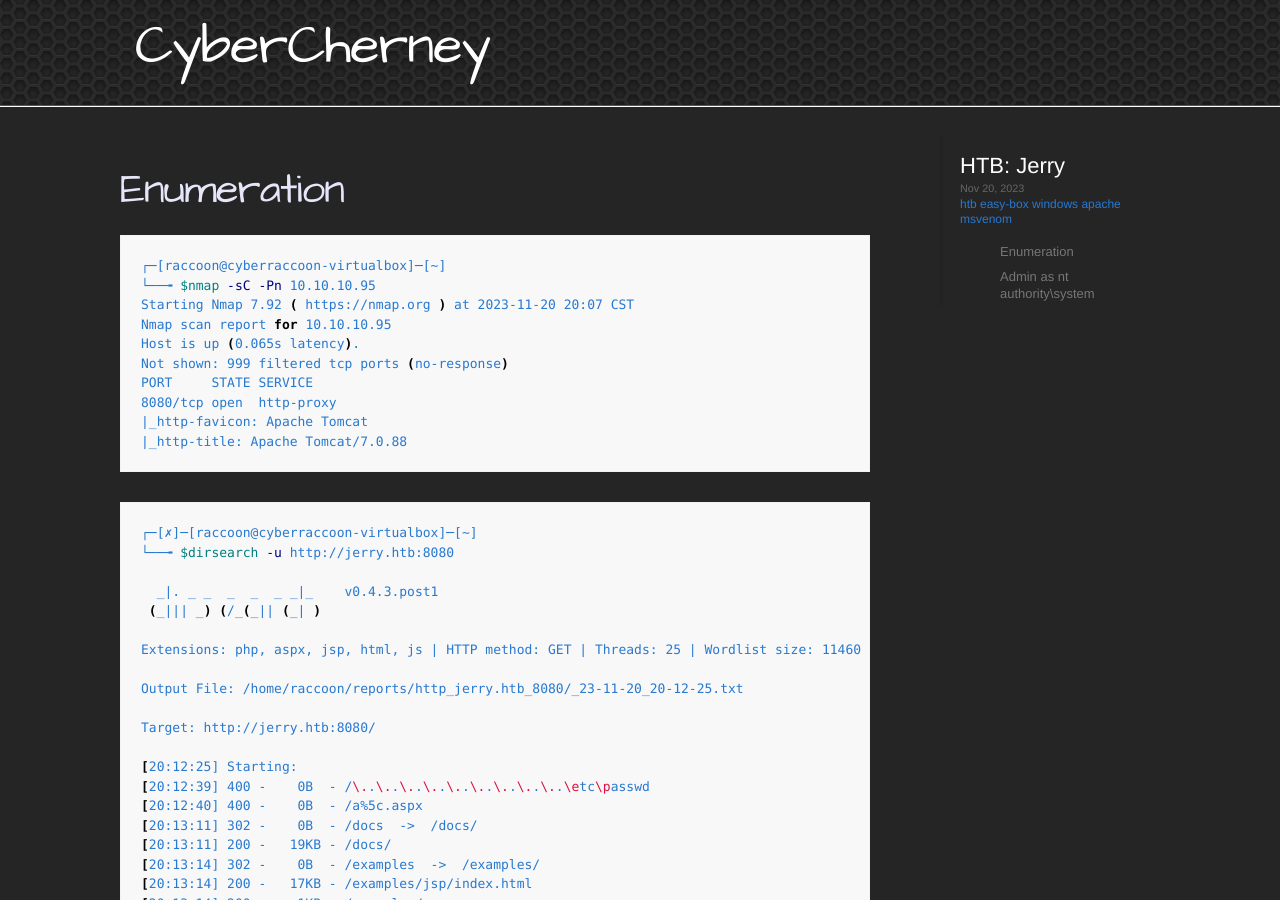
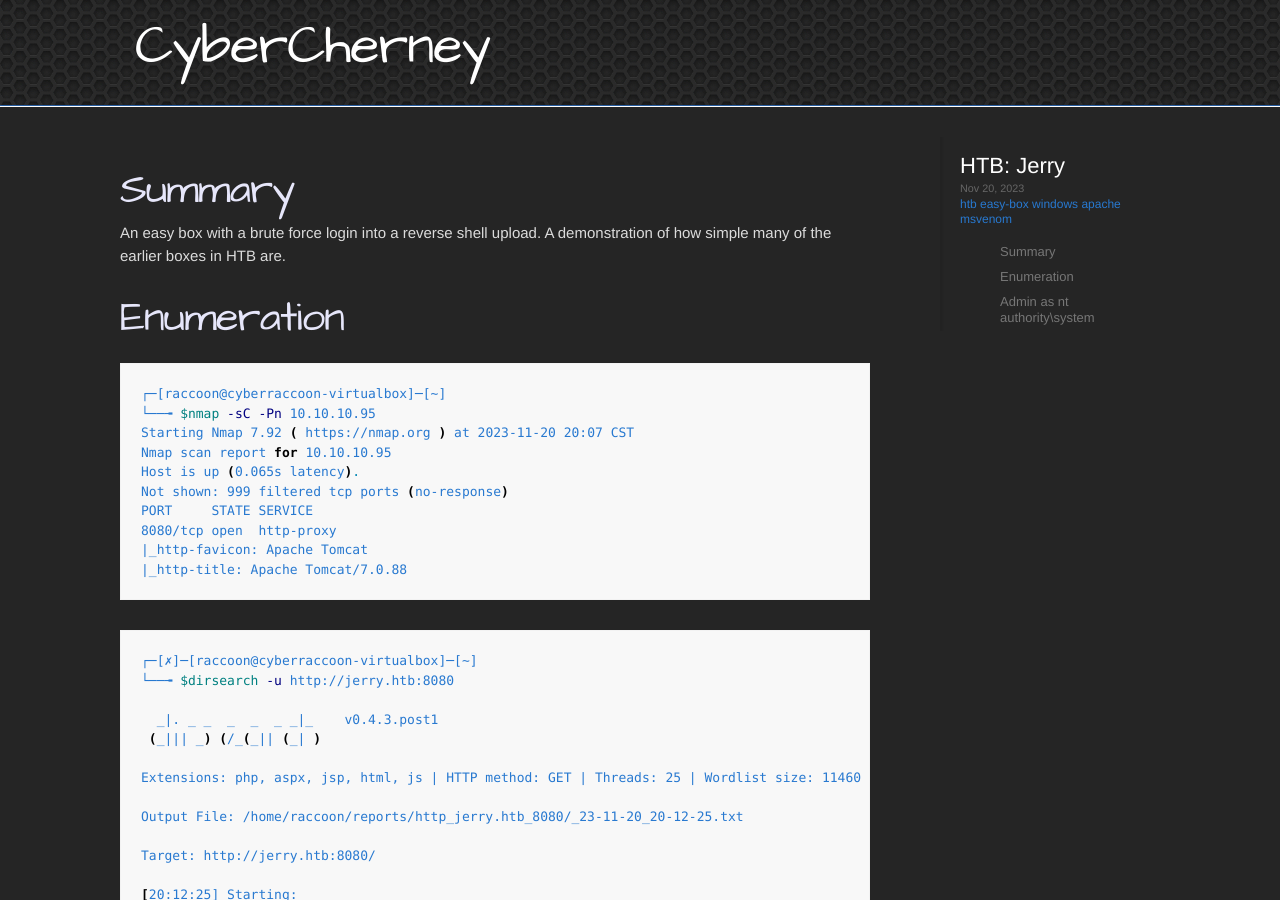
Before and after one commit to CyberCherney/cybercherney.github.io, a Jekyll site: the page built from _posts/2023-11-20-HTB_Jerry.md, in a window 1280 px wide and 900 px high. Built offline with Jekyll 4.4.1, drawn with Linux system fonts in a browser that asks for light colours.

Commit message:
added summary to HTB: Jerry

```diff
--- a/_posts/2023-11-20-HTB_Jerry.md
+++ b/_posts/2023-11-20-HTB_Jerry.md
@@ -7,6 +7,10 @@ tags: htb easy-box windows apache msvenom
 icon: "/assets/icons/jerry.png"
 post_description: "An easy box with a brute force login into a reverse shell upload. A demonstration of how simple many of the earlier boxes in HTB are."
 ---
+
+<h1>Summary</h1>
+
+{{ page.post_description }}
 
 # Enumeration
 
```
